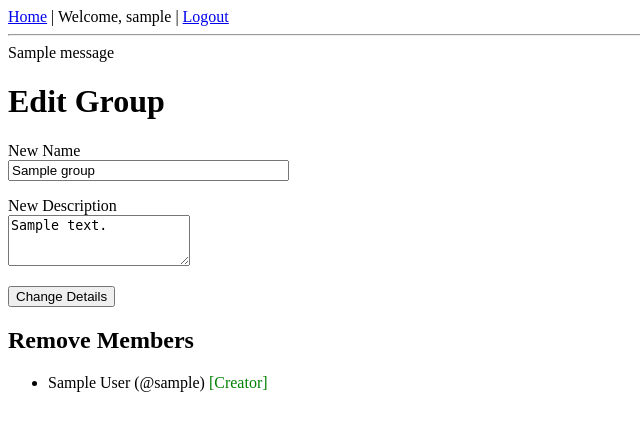
After one commit to Zelandini/Splity_flask, a Flask app: page /group/1/edit in a window 1280 px wide. The commit adds this page. Shown: the top 431 px of the page, without its empty margins (0-640 px from the left). Run offline with Flask 3, Linux system fonts and the light colour scheme; a user stored in the database is signed in; tables that the repository leaves empty hold one stand-in row (values such as "Sample post"); one stand-in notice (Sample message) is shown.

Commit message:
Added edit group feature, including removing members.

```diff
--- a/Splity/adapters/repository.py
+++ b/Splity/adapters/repository.py
@@ -224,7 +224,7 @@ class GroupRepository:
 
 
     def edit_group_name(self, group_id: int, new_name: str):
-        group_orm = db.session.get(GroupORM, group_id).first()
+        group_orm = db.session.get(GroupORM, group_id)
         if group_orm:
             group_orm.name = new_name
             db.session.commit()
@@ -260,9 +260,6 @@ class GroupRepository:
         return False
 
 
-
-
-
     def _to_domain(self, group_orm: GroupORM) -> Group:
         return Group(
             group_id=group_orm.id,
--- a/Splity/domainmodel/models.py
+++ b/Splity/domainmodel/models.py
@@ -45,6 +45,18 @@ class User:
 
     def add_group(self, group):
         self.__groups.append(group)
+
+    def set_name(self, name: str):
+        self.__name = name
+
+    def set_username(self, username: str):
+        self.__username = username
+
+    def set_email(self, email: str):
+        self.__email = email
+
+    def set_password(self, password: str):
+        self.__password = password
 
     def __repr__(self):
         return f"<User {self.id}: {self.username}>"
@@ -131,3 +143,11 @@ class Group:
 
     @property
     def description(self): return self.__description
+
+    @name.setter
+    def name(self, name: str):
+        self.__name = name
+
+    @description.setter
+    def description(self, description: str):
+        self.__description = description
--- a/Splity/forms/forms.py
+++ b/Splity/forms/forms.py
@@ -29,6 +29,12 @@ class GroupCreationForm(FlaskForm):
     submit = SubmitField('Create Group')
 
 
+class GroupEditForm(FlaskForm):
+    name = StringField('New Name', validators=[DataRequired(), Length(min=2, max=50)])
+    description = TextAreaField('New Description', validators=[DataRequired()])
+    submit = SubmitField('Change Details')
+
+
 class JoinGroupForm(FlaskForm):
     invite_code = StringField('Invite Code', validators=[DataRequired(), Length(min=1, max=10)])
     submit = SubmitField('Join Group')
--- a/Splity/home/routes.py
+++ b/Splity/home/routes.py
@@ -4,7 +4,7 @@ from flask import Blueprint, render_template, redirect, flash, url_for
 from flask_login import login_required, current_user
 
 from Splity.adapters.repository import GroupRepository
-from Splity.forms.forms import GroupCreationForm, JoinGroupForm
+from Splity.forms.forms import GroupCreationForm, JoinGroupForm, GroupEditForm
 from Splity.services import groups_services, currency_service
 
 home_blueprint = Blueprint("home", __name__)
@@ -80,3 +80,21 @@ def group_details(group_id):
     except groups_services.GroupServiceException as e:
         flash(str(e), "danger")
         return redirect(url_for('home.home'))
+
+
+@home_blueprint.route('/group/<int:group_id>/edit', methods=['GET', 'POST'])
+@login_required
+def edit_group(group_id):
+    group, members = groups_services.get_group_details(group_id, current_user.id)
+    form = GroupEditForm(name=group.name, description=group.description)
+    if current_user.id != group.creator_id:
+        flash("You cannot edit this group", "danger")
+        return redirect(url_for('home.group_details', group_id=group.id))
+    if form.validate_on_submit():
+        try:
+            group = groups_services.edit_group(name=form.name.data, description=form.description.data, group_id=group_id, creator_id=current_user.id)
+            flash(f"Successfully edited Group '{group.name}'", "success")
+            return redirect(url_for('home.group_details', group_id=group.id))
+        except groups_services.GroupServiceException as e:
+            flash(str(e), "danger")
+    return render_template('edit_group.html', form=form, members=members, group=group)
--- a/Splity/services/groups_services.py
+++ b/Splity/services/groups_services.py
@@ -63,7 +63,29 @@ def join_group(invite_code: str, user_id: int) -> Group:
 # def delete_group(creator_id: int, group_id: int) -> :
 #     repo = GroupRepository()
 
-# def edit_group(name: str, description: str, currency: str, creator_id: int) -> Group:
-#     repo = GroupRepository()
-#     existing_group = repo.get_by_and_membership(name, creator_id)
-#     if existing_group:
+def edit_group(name: str, description: str, group_id: int, creator_id: int) -> Group:
+    repo = GroupRepository()
+    current_group = repo.get_by_id(group_id)
+    existing_group = repo.get_by_name_and_membership(name, creator_id)
+    if current_group.creator_id != creator_id:
+        raise GroupServiceException("You are not allowed to edit this group.")
+    if not name or not name.strip():
+        raise GroupServiceException("Group name cannot be empty.")
+    if not description or not description.strip():
+        raise GroupServiceException("Group description cannot be empty.")
+    if existing_group:
+        raise GroupServiceException("Group name already exists.")
+    try:
+        current_group.name = name
+        current_group.description = description
+        repo.edit_group_name(group_id, name)
+        repo.edit_group_description(group_id, description)
+        return current_group
+    except Exception as e:
+        raise GroupServiceException(f"Failed to edit group: {str(e)}")
+
+
+def get_group(group_id: int) -> Group:
+    repo = GroupRepository()
+    group = repo.get_by_id(group_id)
+    return group
--- /dev/null
+++ b/Splity/templates/edit_group.html
@@ -0,0 +1,57 @@
+{% extends 'base.html' %}
+
+{% block title %} Edit Group {% endblock %}
+
+{% block content %}
+<div class="container">
+{% with messages = get_flashed_messages(with_categories=true) %}
+  {% if messages %}
+    {% for category, message in messages %}
+      <div class="alert alert-{{ category }}">
+        {{ message }}
+      </div>
+    {% endfor %}
+  {% endif %}
+{% endwith %}
+    <h1>Edit Group</h1>
+    <form method="post" novalidate>
+        {{ form.hidden_tag() }}
+
+        <p>
+            {{ form.name.label }}<br>
+            {{ form.name(class="form-control", size=32) }}<br>
+            {% for error in form.name.errors %}
+                <span style="color: red;">[{{ error }}]</span>
+            {% endfor %}
+        </p>
+
+        <p>
+            {{ form.description.label }}<br>
+            {{ form.description(class="form-control", rows=3) }}<br>
+            {% for error in form.description.errors %}
+                <span style="color: red;">[{{ error }}]</span>
+            {% endfor %}
+        </p>
+
+        <p>{{ form.submit(class="btn btn-primary") }}</p>
+    </form>
+<h2>Remove Members</h2>
+{% if members %}
+        <ul>
+        {% for member in members %}
+            <li>
+                {% if member.id == group.creator_id %}
+                    {{ member.name }} (@{{ member.username }})
+                    <span style="color: green;">[Creator]</span>
+                {% else %}
+                    {{ member.name }} (@{{ member.username }})
+                    <span><a href="" class="btn btn-secondary">Delete</a></span>
+                {% endif %}
+            </li>
+        {% endfor %}
+        </ul>
+    {% else %}
+        <p>No members in this group yet.</p>
+    {% endif %}
+</div>
+{% endblock %}
```
Also changed, not shown: Splity/templates/group_details.html (+7 -2 lines), tests/functional/test_routes.py (+59 -0 lines), tests/integration/test_services.py (+7 -0 lines).
